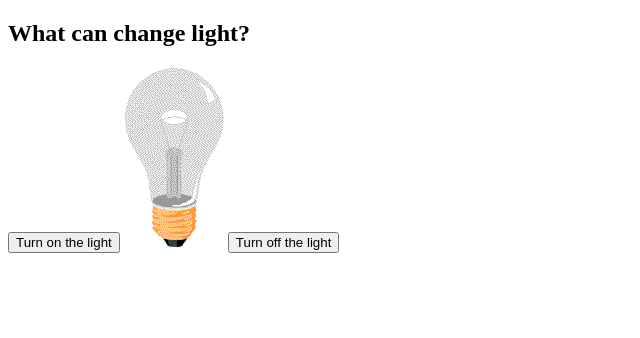
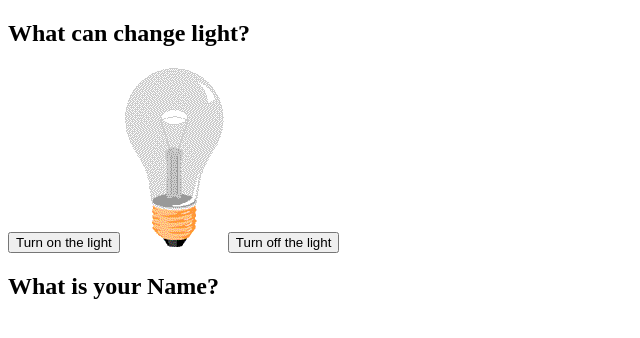
Before and after one commit to afrin823/javascript-intro, a plain HTML site: page index.html in a window 1280 px wide. Shown: the whole page, without its empty margins (0-640 px from the left). Drawn offline with Linux system fonts and the light colour scheme.

Commit message:
question

```diff
--- a/index.html
+++ b/index.html
@@ -11,5 +11,7 @@
     <button type="button" onclick="document.getElementById('light').src='img/pic_bulbon.gif'">Turn on the light</button>
     <img src="img/pic_bulboff.gif" id="light" alt="">
     <button type="button" onclick="document.getElementById('light').src='img/pic_bulboff.gif'">Turn off the light</button>
+
+    <h2 id="name">What is your Name?</h2>
 </body>
 </html>
```
